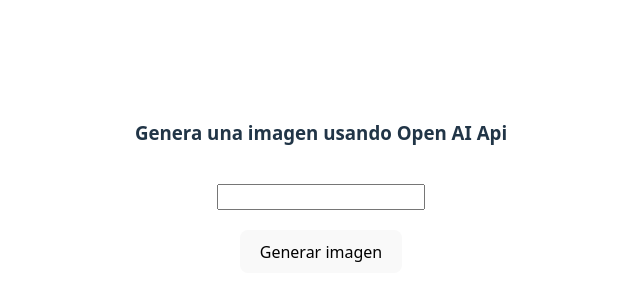
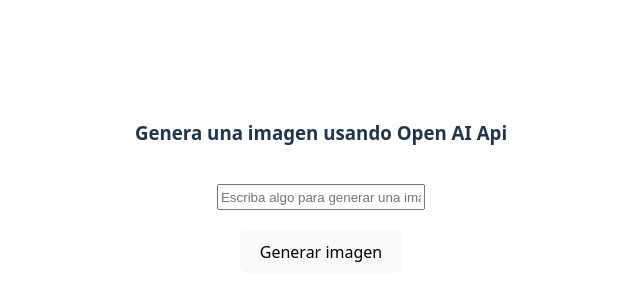
Before and after one commit to daviardev/chatgpt-clone, a Next.js app: page / in a window 1280 px wide. Shown: the part 212-512 px from the top of the page, without its empty margins (319-959 px from the left). Built offline with nearby package versions, Linux system fonts and the light colour scheme; no server answers.

Commit message:
feat: Set image using image from next

```diff
--- a/src/pages/index.js
+++ b/src/pages/index.js
@@ -1,4 +1,5 @@
 import Head from 'next/head'
+import Image from 'next/image'
 
 import { useState } from 'react'
 
@@ -8,6 +9,9 @@
 
 const Home = () => {
   const [prompt, setPrompt] = useState('')
+  const [image, setImage] = useState('')
+
+  const size = '400'
 
   const config = new Configuration({
     apiKey: process.env.NEXT_PUBLIC_OPEN_AI_KEY
@@ -22,7 +26,7 @@
       size: '1024x1024'
     })
 
-    console.log(res.data.data[0].url)
+    setImage(res.data.data[0].url)
   }
 
   return <>
@@ -35,8 +39,24 @@
 
     <div className={styles.app__main}>
       <h3>Genera una imagen usando Open AI Api</h3>
-      <input className={styles.app__input} onChange={e => setPrompt(e.target.value)} />
+      <input
+        className={styles.app__input}
+        placeholder='Escriba algo para generar una imagen...'
+        onChange={e => setPrompt(e.target.value)}
+      />
       <button onClick={generateImage}>Generar imagen</button>
+
+      {
+        image.length > 0 ?
+          <Image
+            src={image}
+            alt='Imagen generada'
+            width={size}
+            height={size}
+            className={styles.image}
+          />
+        : <></>
+      }
     </div>
   </>
 }
```
